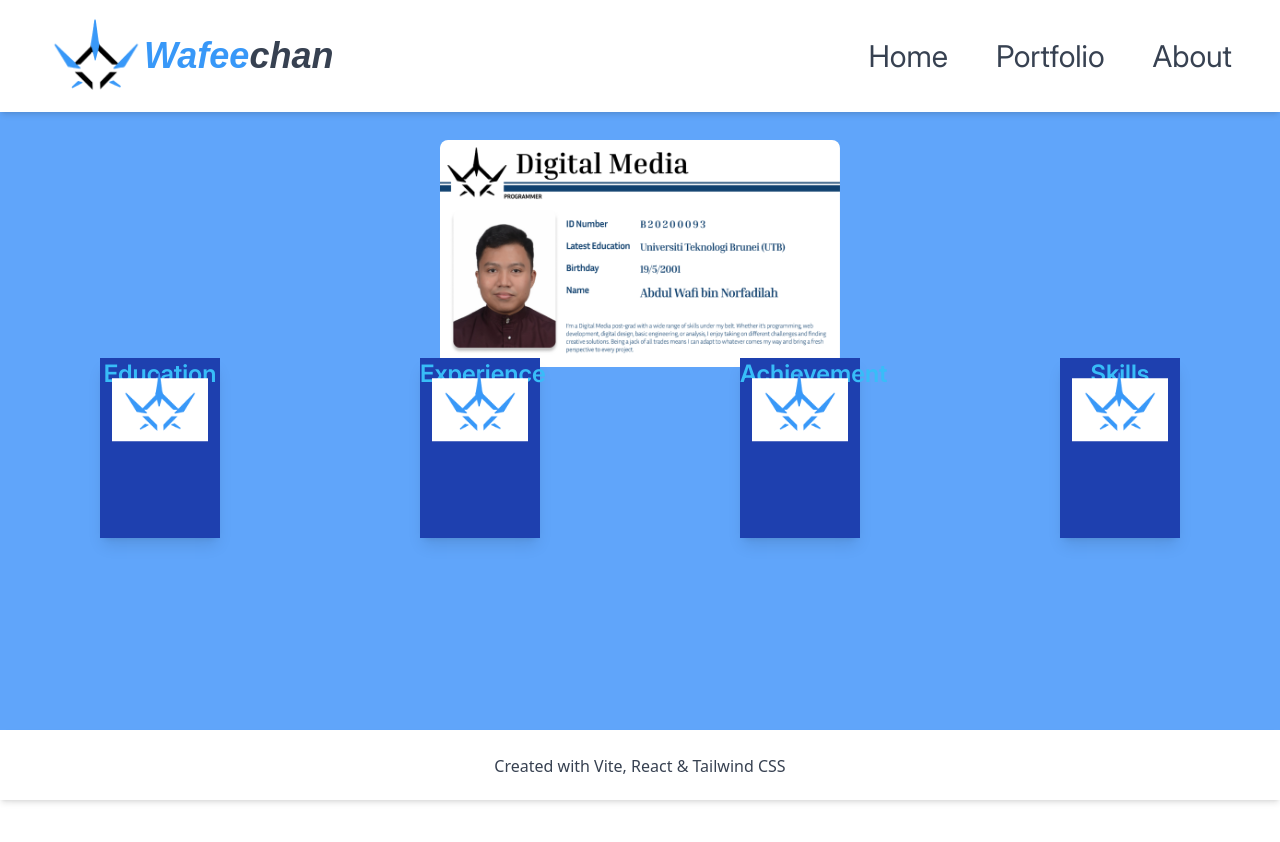
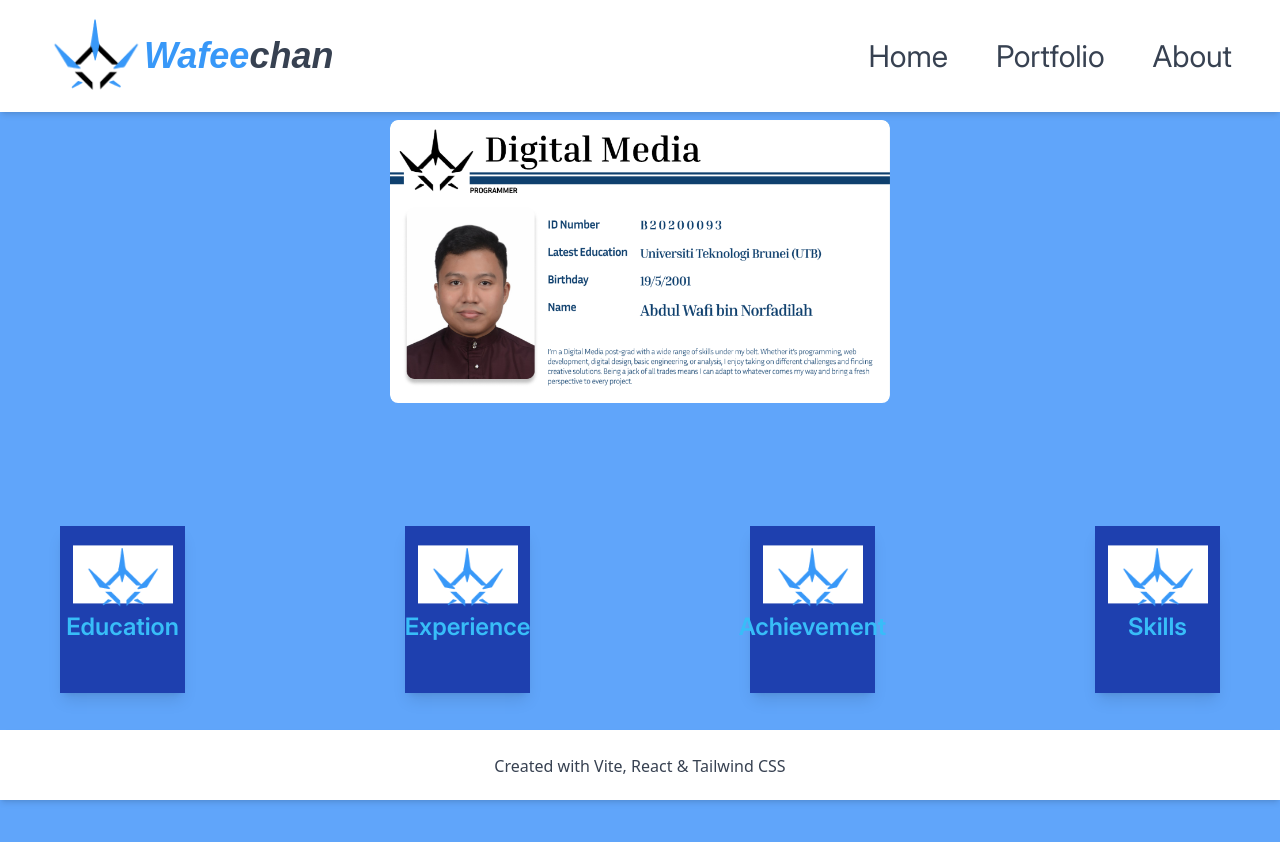
Before and after one commit to Wafeechan/website-portfolio-jsx, a React (Vite) app: page /website-portfolio-jsx/about in a window 1280 px wide. Shown: the top 842 px of the page. Before the commit the page ends 800 px from the top, so only its background shows below. Built offline with nearby package versions, Linux system fonts and the light colour scheme; a web font is replaced by a local one.

Commit message:
UI changes

```diff
--- a/src/webpages/About.jsx
+++ b/src/webpages/About.jsx
@@ -9,43 +9,78 @@ function About(){
     return(
         <>
 
-        <div className='bg-blue-400 h-screen pb-[100px]'>
-            <div className='grid md:grid-rows-2 grid-rows-[1fr, 2fr] gap-4 h-full'>
-                <div className='md:w-[400px] w-[350px] h-auto m-auto md:pt-[140px] pt-[80px]'>
-                    <img src={ID} alt="" className='rounded-lg' />
+        <div className='bg-blue-400 h-full md:pb-[50px] pb-[300px]'>
+            <div className='grid md:grid-rows-[4fr, 3fr] grid-rows-[1fr, 2fr] gap-4 h-screen'>
+                <div className='flex justify-center items-center h-full mt-[120px]'>
+                    <div className='w-auto h-full max-w-full max-h-full'>
+                        <img src={ID} alt="" className='rounded-lg md:w-[500px] w-[300px] h-auto object-contain' />
+                    </div>
+
                 </div>
 
-                <div className='grid md:grid-cols-4 md:grid-rows-none grid-cols-2 grid-rows-2'>
-                    <div className='px-[100px]'>
-                        <Link to='/about-info' className='relative book-button book-left grid grid-rows-2 book-hover group'>
-                            <div className='top-half-book'></div>
-                            <div className='absolute translate logo-book z-10'><img src={LogoBlue} alt="" /></div>
+                <div className='grid md:grid-cols-4 md:grid-rows-none grid-cols-2 grid-rows-2 md:gap-[100px] gap-[50px]'>
+                    <div className='book-space'>
+                        <Link to='/about-info' className='relative book-button book-left grid grid-rows-[3fr,1fr] book-hover group'>
+                            {/* Centered White Background */}
+                            <div className='top-half-book flex items-center justify-center'>
+                            <img src={LogoBlue} alt="" className='logo-book absolute' />
+                            </div>
+
+                            {/* Spacer Div for Proper Positioning */}
                             <div></div>
-                            <div className='book-text book-group-hover'>Education</div>
+
+                            {/* Text Positioned at 3/4th */}
+                            <div className='book-text book-group-hover flex items-end justify-center'>
+                                Education
+                            </div>
                         </Link>
                     </div>
-                    <div className='px-[100px]'>
-                        <Link to='/about-info' className='relative book-button book-left grid grid-rows-2 book-hover group'>
-                            <div className='top-half-book'></div>
-                            <div className='absolute translate logo-book z-10'><img src={LogoBlue} alt="" /></div>
+                    <div className='book-space'>
+                        <Link to='/about-info' className='relative book-button book-left grid grid-rows-[3fr,1fr] book-hover group'>
+                            {/* Centered White Background */}
+                            <div className='top-half-book flex items-center justify-center'>
+                            <img src={LogoBlue} alt="" className='logo-book absolute' />
+                            </div>
+
+                            {/* Spacer Div for Proper Positioning */}
                             <div></div>
-                            <div className='book-text book-group-hover'>Experience</div>
+
+                            {/* Text Positioned at 3/4th */}
+                            <div className='book-text book-group-hover flex items-end justify-center'>
+                                Experience
+                            </div>
                         </Link>
                     </div>
-                    <div className='px-[100px]'>
-                        <Link to='/about-info' className='relative book-button book-left grid grid-rows-2 book-hover group'>
-                            <div className='top-half-book'></div>
-                            <div className='absolute translate logo-book z-10'><img src={LogoBlue} alt="" /></div>
+                    <div className='book-space'>
+                        <Link to='/about-info' className='relative book-button book-left grid grid-rows-[3fr,1fr] book-hover group'>
+                            {/* Centered White Background */}
+                            <div className='top-half-book flex items-center justify-center'>
+                            <img src={LogoBlue} alt="" className='logo-book absolute' />
+                            </div>
+
+                            {/* Spacer Div for Proper Positioning */}
                             <div></div>
-                            <div className='book-text book-group-hover'>Achievement</div>
+
+                            {/* Text Positioned at 3/4th */}
+                            <div className='book-text book-group-hover flex items-end justify-center'>
+                                Achievement
+                            </div>
                         </Link>
                     </div>
-                    <div className='px-[100px]'>
-                        <Link to='/about-info' className='relative book-button book-left grid grid-rows-2 book-hover group'>
-                            <div className='top-half-book'></div>
-                            <div className='absolute translate logo-book z-10'><img src={LogoBlue} alt="" /></div>
+                    <div className='book-space'>
+                        <Link to='/about-info' className='relative book-button book-left grid grid-rows-[3fr,1fr] book-hover group'>
+                            {/* Centered White Background */}
+                            <div className='top-half-book flex items-center justify-center'>
+                            <img src={LogoBlue} alt="" className='logo-book absolute' />
+                            </div>
+
+                            {/* Spacer Div for Proper Positioning */}
                             <div></div>
-                            <div className='book-text book-group-hover'>Skills</div>
+
+                            {/* Text Positioned at 3/4th */}
+                            <div className='book-text book-group-hover'>
+                                Skills
+                            </div>
                         </Link>
                     </div>
                 </div>
--- a/src/webpages/components.css
+++ b/src/webpages/components.css
@@ -8,7 +8,11 @@
 }
 
 .book-button{
-    @apply bg-blue-800 shadow-lg w-full aspect-w-2 aspect-h-3 {/*md:w-[220px] md:h-[300px] w-[130px] h-[180px]*/};
+    @apply bg-blue-800 shadow-lg w-full aspect-h-4 aspect-w-3;
+}
+
+.book-space{
+    @apply md:px-[60px] px-[30px];
 }
 
 .book-left{
@@ -24,7 +28,7 @@
 }
 
 .book-text{
-    @apply text-sky-400 font-Inter font-semibold text-center my-auto md:text-2xl;
+    @apply text-sky-400 font-Inter font-semibold text-center my-auto md:text-2xl flex items-end justify-center mb-[50px];
 }
 
 .book-hover{
```
